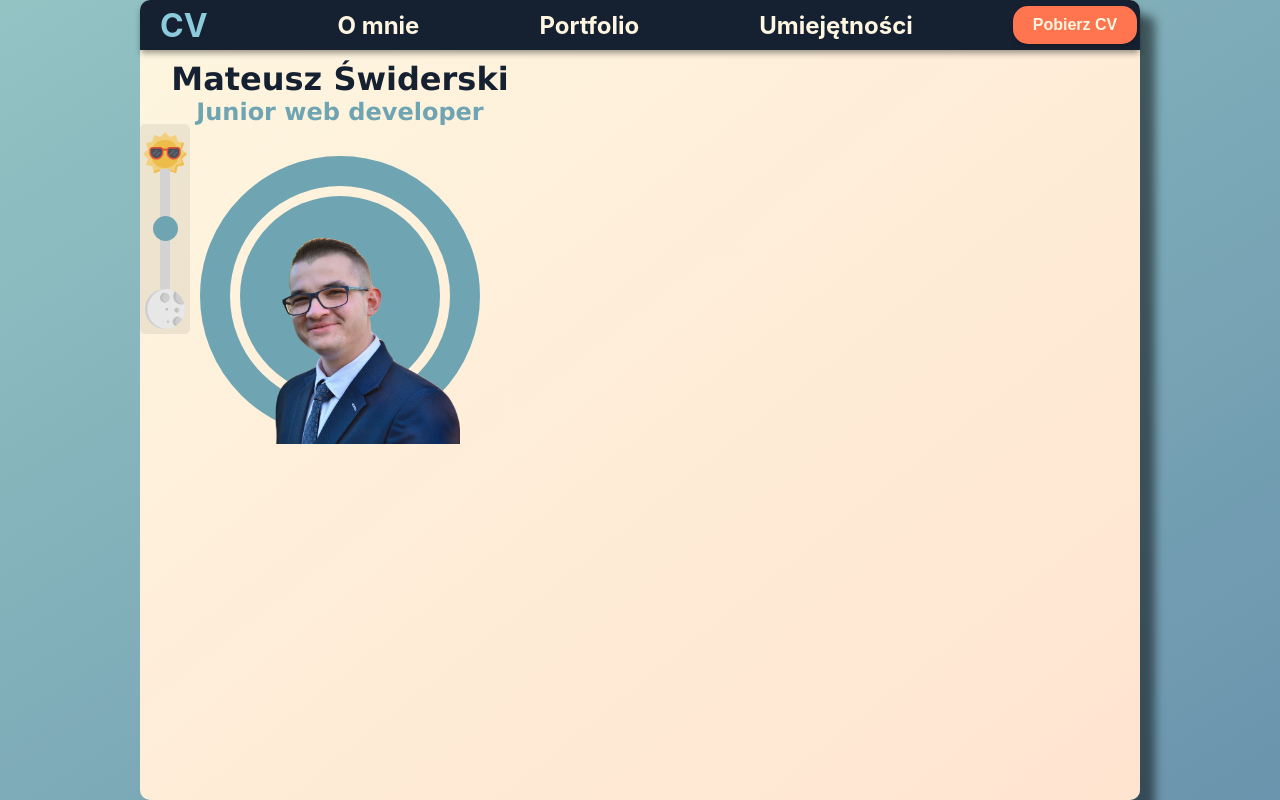
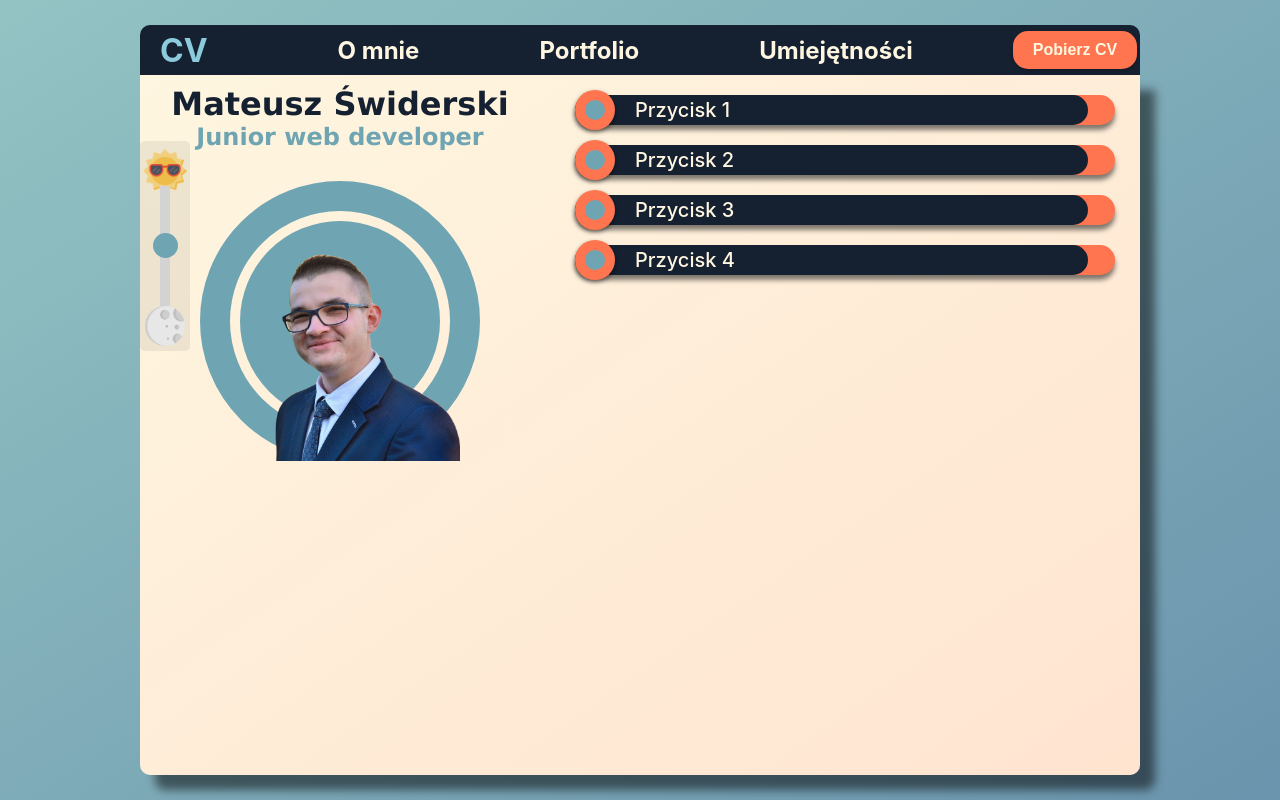
Before and after one commit to JaskierBard/swiderski-cv, a React (Create React App) app: page / in a window 1280 px wide. Built offline with nearby package versions, Linux system fonts and the light colour scheme.

Commit message:
Working category buttons with content

```diff
--- a/src/components/LeftSite/LeftSite.css
+++ b/src/components/LeftSite/LeftSite.css
@@ -1,7 +1,7 @@
 .left {
   width: 40%;
-  height: 90%;
-  /* background-color: rgba(240, 255, 255, 0.514); */
+  height: 100%;
+  /* background-color: rgba(27, 148, 148, 0.514); */
 }
 .container1 {
     position: relative;
--- a/src/components/MainAbout/MainAbout.css
+++ b/src/components/MainAbout/MainAbout.css
@@ -1,7 +1,10 @@
 .Place {
   background: linear-gradient(to bottom right, #fef6e0, #ffe4d0);
   width: 1000px;
-  height: 800px;
-  border-radius: 10px;
-  box-shadow: 15px 15px 10px rgba(0, 0, 0, 0.5); /* Mocny cień z prawej strony i od dołu */
+  height: 700px;
+  border-radius: 0px 0px 10px 10px;
+  box-shadow: 15px 15px 10px rgba(0, 0, 0, 0.5);
+  display: flex;
+  user-select: none;
+
 }
--- a/src/components/MainAbout/MainAbout.tsx
+++ b/src/components/MainAbout/MainAbout.tsx
@@ -1,20 +1,24 @@
-import React from 'react';
-import './MainAbout.css';
-import { ChooseLanguage } from '../Language/ChooseLanguage';
-import { Icons } from './Icons/Icons';
-import { Nav } from '../Nav/Nav';
-import { AboutMe } from '../AllInfo/AboutMe';
-import { LeftSite } from '../LeftSite/LeftSite';
+import React from "react";
+import "./MainAbout.css";
+import { ChooseLanguage } from "../Language/ChooseLanguage";
+import { Icons } from "./Icons/Icons";
+import { Nav } from "../Nav/Nav";
+import { AboutMe } from "../AllInfo/AboutMe";
+import { LeftSite } from "../LeftSite/LeftSite";
+import { RightSite } from "../RightSite/RightSite";
 
 export const MainAbout = () => {
   return (
-    <div className="Place">
-            <Nav/>
+    <>
+      <Nav />
+      <div className="Place">
+        <LeftSite />
+        <RightSite />
 
-      <LeftSite/>
-              {/* <AboutMe/> */}
+        {/* <AboutMe/> */}
 
         {/* <ChooseLanguage/> */}
-    </div>
+      </div>
+    </>
   );
-}
+};
--- a/src/components/Nav/Nav.css
+++ b/src/components/Nav/Nav.css
@@ -2,7 +2,7 @@
   display: flex;
   align-items: center;
   justify-content: left;
-  box-shadow: 0 4px 6px -1px rgba(0, 0, 0, 0.4);
+  /* box-shadow: 0 114px 118px -112px rgba(0, 0, 0, 1); */
   height: 50px;
   margin: 0;
   background-color: var(--dark-blue);
--- /dev/null
+++ b/src/components/RightSite/CategoryButton.tsx
@@ -0,0 +1,31 @@
+import React, { useState } from "react";
+import "./RightSite.css";
+
+type Props = {
+    label: string;
+    content: string;
+};
+
+export const CategoryButton: React.FC<Props>= ({ label, content }) => {
+  const [isContentVisible, setContentVisible] = useState(false);
+
+  const toggleContent = () => {
+    setContentVisible(!isContentVisible);
+  };
+
+  return (
+    <>
+      <div className="categoryTab">
+        <div className="tab" onClick={toggleContent}>
+          <div className="dot">
+            <div className="smallDot"></div>
+          </div>
+          <div className="label">{label}</div>
+        </div>
+      </div>
+      <div>
+        {isContentVisible && <div className="content">{content}</div>}
+      </div>
+    </>
+  );
+};
--- /dev/null
+++ b/src/components/RightSite/RightSite.css
@@ -0,0 +1,71 @@
+.right {
+    width: 60%;
+    height: 100%;
+    /* background-color: rgba(168, 224, 238, 0.514); */
+
+  }
+
+
+  .categoryTab{
+    height: 30px;
+    border-radius:20px;
+    margin-top: 20px;
+    margin-left: 35px;
+    width:90%;
+    background-color: var(--orange);
+    box-shadow: 0 5px 5px rgba(0, 0, 0, 0.5);
+
+  }
+
+  .tab {
+    display: flex;
+    align-items: center;
+    cursor: pointer;
+    width:95%;
+    height: 30px;
+    background-color: var(--dark-blue);
+    border-radius:20px;
+
+}
+
+.dot {
+    width: 40px;
+    height: 40px;
+    border-radius: 50%;
+    background-color: var(--orange);
+    margin-right: 10px;
+    display: flex;
+  align-items: center;
+  justify-content: center;
+  box-shadow: 0 2px 4px rgba(0, 0, 0, 0.5);
+
+}
+
+.smallDot {
+    width: 20px;
+    height: 20px;
+    background-color: #6fa5b3;
+    border-radius: 50%;
+
+}
+
+.label{
+    /* background-color: rgba(85, 107, 47, 0.295); */
+    margin-left: 10px;
+    color: var(--beige);
+    font-size: 20px;
+    font-weight: 500;
+
+}
+
+.content {
+    background-color: rgba(0, 0, 0, 0.363);
+    border-radius:0 0 5px 5px;
+
+    margin-left: 65px;
+    height: 480px;
+    width: 78%;
+    font-weight: 500;
+    color: var(--dark-blue);
+    padding: 5px;
+}
--- /dev/null
+++ b/src/components/RightSite/RightSite.tsx
@@ -0,0 +1,15 @@
+import React from "react";
+import "./RightSite.css";
+import { CategoryButton } from "./CategoryButton";
+
+export const RightSite = () => {
+  return (
+    <div className="right">
+      <p></p>
+      <CategoryButton label="Przycisk 1" content="Lorem ipsum 1..." />
+      <CategoryButton label="Przycisk 2" content="Lorem ipsum 2..." />
+      <CategoryButton label="Przycisk 3" content="Lorem ipsum 3..." />
+      <CategoryButton label="Przycisk 4" content="Lorem ipsum 4..." />
+    </div>
+  );
+};
```
